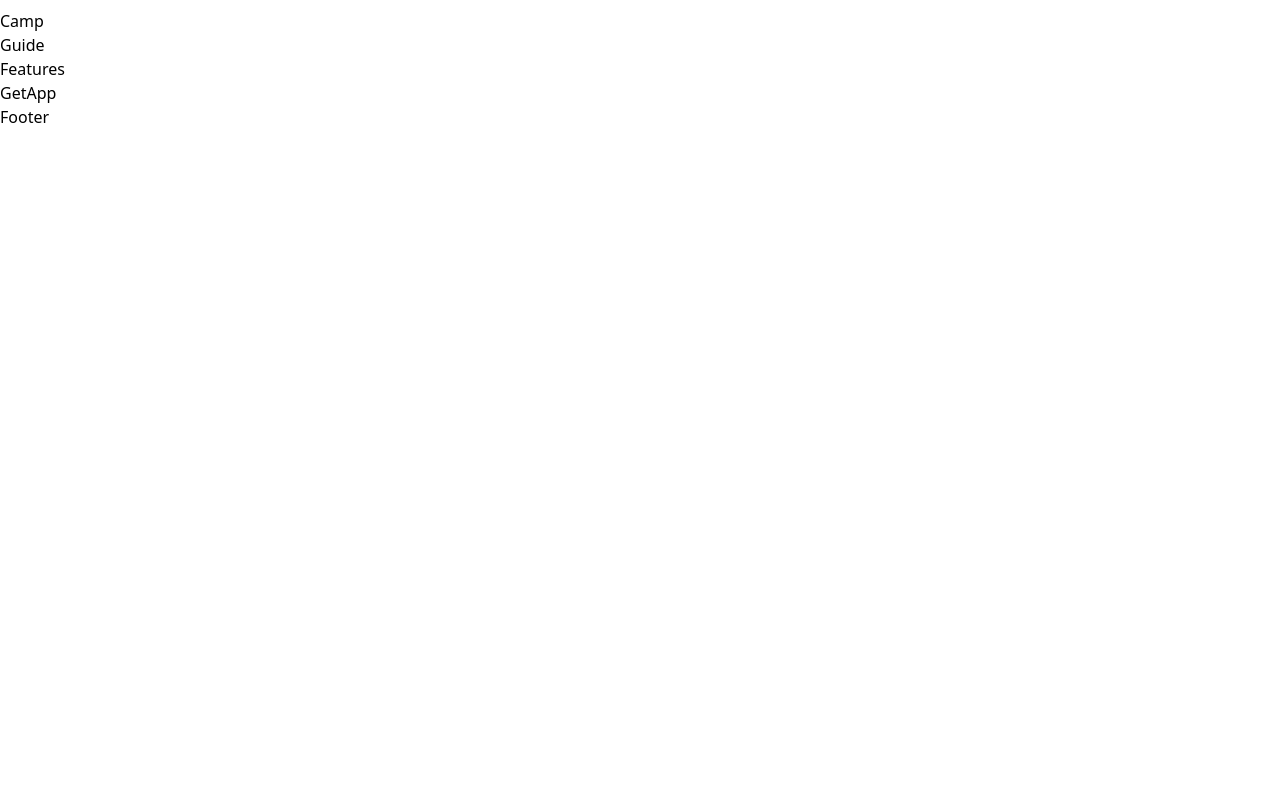
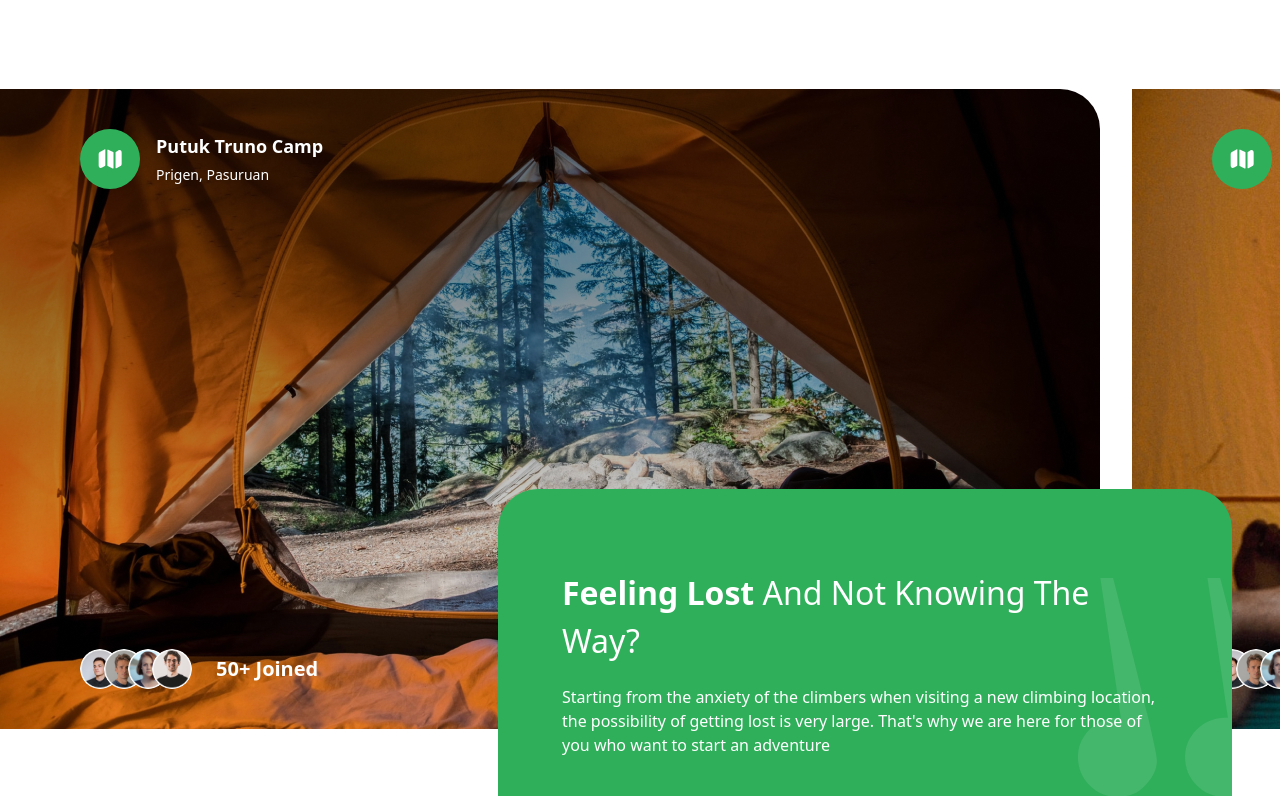
Before and after one commit to SidneyRoberto9/travel-app, a Next.js app: page / in a window 1280 px wide. Shown: the part 740-1536 px from the top of the page. Before the commit the page ends 869 px from the top, so only its background shows below. Built offline with nearby package versions, Linux system fonts and the light colour scheme.

Commit message:
✨ feat: Add tailwind merge and camp component

```diff
--- a/package.json
+++ b/package.json
@@ -11,7 +11,8 @@
   "dependencies": {
     "next": "15.1.3",
     "react": "^19.0.0",
-    "react-dom": "^19.0.0"
+    "react-dom": "^19.0.0",
+    "tailwind-merge": "^2.6.0"
   },
   "devDependencies": {
     "@types/node": "^20",
--- a/src/app/layout.tsx
+++ b/src/app/layout.tsx
@@ -2,6 +2,7 @@
 
 import { Inter } from "next/font/google"
 import { PropsWithChildren } from "react"
+import { twMerge } from "tailwind-merge"
 
 import Footer from "@/components/footer"
 import Navbar from "@/components/navbar"
@@ -20,7 +21,7 @@
 export default function RootLayout({ children }: PropsWithChildren) {
   return (
     <html lang="en">
-      <body className={`${inter.variable} antialiased`}>
+      <body className={twMerge(inter.variable, "antialiased")}>
         <Navbar />
         <main className="relative overflow-hidden">{children}</main>
         <Footer />
--- /dev/null
+++ b/src/components/camp-site.tsx
@@ -0,0 +1,57 @@
+import Image from "next/image"
+import { twMerge } from "tailwind-merge"
+
+import { PEOPLE_URL } from "@/constants"
+
+interface CampSiteProps {
+  backgroundImage: string
+  title: string
+  subTitle: string
+  peopleJoined: string
+}
+
+const CampSite = ({
+  backgroundImage,
+  peopleJoined,
+  subTitle,
+  title,
+}: CampSiteProps) => {
+  return (
+    <div
+      className={twMerge(
+        "h-full w-full min-w-[68.75rem] bg-cover bg-no-repeat lg:rounded-r-5xl 2xl:rounded-5xl",
+        backgroundImage
+      )}
+    >
+      <div className="flex h-full flex-col items-start justify-between p-6 lg:px-20 lg:py-10">
+        <div className="flexCenter gap-4">
+          <div className="rounded-full bg-green-50 p-4">
+            <Image src="/folded-map.svg" width={28} height={28} alt="map" />
+          </div>
+          <div className="flex flex-col gap-1">
+            <h4 className="bold-18 text-white">{title}</h4>
+            <p className="regular-14 text-white">{subTitle}</p>
+          </div>
+        </div>
+
+        <div className="flexCenter gap-6">
+          <span className="flex -space-x-4 overflow-hidden">
+            {PEOPLE_URL.map((person) => (
+              <Image
+                src={person}
+                key={person}
+                alt="person"
+                width={52}
+                height={52}
+                className="inline-block h-10 w-10 rounded-full"
+              />
+            ))}
+          </span>
+          <p className="bold-16 md:bold-20 text-white">{peopleJoined}</p>
+        </div>
+      </div>
+    </div>
+  )
+}
+
+export default CampSite
--- a/src/components/camp.tsx
+++ b/src/components/camp.tsx
@@ -1,5 +1,47 @@
+import Image from "next/image"
+
+import CampSite from "@/components/camp-site"
+
 const Camp = () => {
-  return <div>Camp</div>
+  return (
+    <section className="2xl:max-container relative flex flex-col py-10 lg:mb-10 lg:py-20 xl:mb-20">
+      <div className="hide-scrollbar flex h-[21.25rem] w-full items-start justify-start gap-8 overflow-x-auto lg:h-[25rem] xl:h-[40rem]">
+        <CampSite
+          backgroundImage="bg-bg-img-1"
+          title="Putuk Truno Camp"
+          subTitle="Prigen, Pasuruan"
+          peopleJoined="50+ Joined"
+        />
+        <CampSite
+          backgroundImage="bg-bg-img-2"
+          title="Mountain View Camp"
+          subTitle="Somewhere in the Wilderness"
+          peopleJoined="50+ Joined"
+        />
+      </div>
+
+      <div className="flexEnd mt-10 px-6 lg:-mt-60 lg:mr-6">
+        <div className="relative w-full overflow-hidden rounded-3xl bg-green-50 p-8 lg:max-w-[500px] xl:max-w-[734px] xl:rounded-5xl xl:px-16 xl:py-20">
+          <h2 className="regular-24 md:regular-32 2xl:regular-64 capitalize text-white">
+            <strong>Feeling Lost</strong> And Not Knowing The Way?
+          </h2>
+          <p className="regular-14 xl:regular-16 mt-5 text-white">
+            Starting from the anxiety of the climbers when visiting a new
+            climbing location, the possibility of getting lost is very large.
+            That's why we are here for those of you who want to start an
+            adventure
+          </p>
+          <Image
+            src="/quote.svg"
+            alt="camp-2"
+            width={186}
+            height={219}
+            className="camp-quote"
+          />
+        </div>
+      </div>
+    </section>
+  )
 }
 
 export default Camp
```
Also changed, not shown: 1 other file (tests, documents, lock files or other folders).
